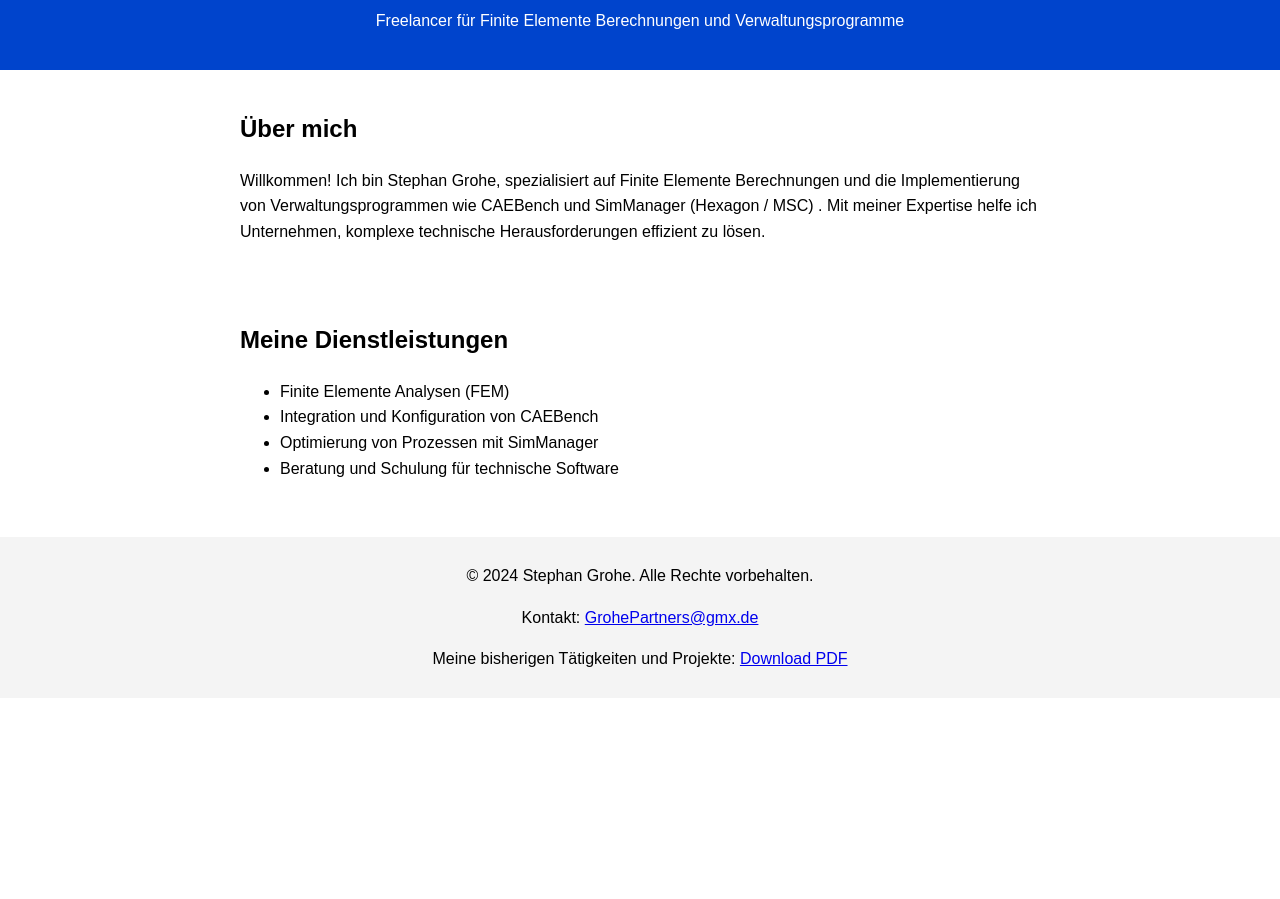
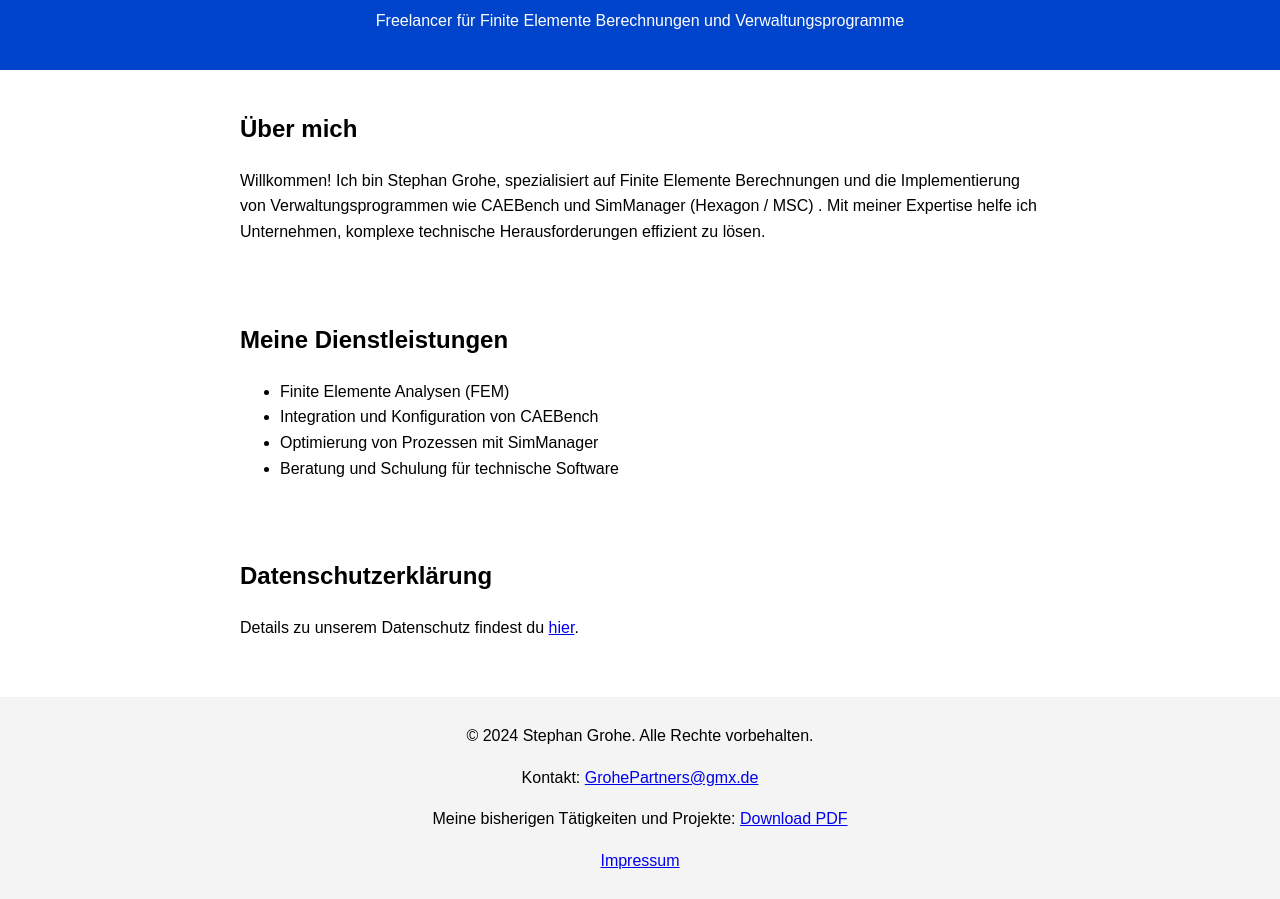
Before and after one commit to stephangrohe/stephan-grohe-partners, a plain HTML site: page index.html in a window 1280 px wide. Shown: the part 106-1005 px from the top of the page. Before the commit the page ends 804 px from the top, so only its background shows below. Drawn offline with Linux system fonts and the light colour scheme.

Commit message:
Datenschutzerklärung und Impressum hinzugefügt

```diff
--- a/index.html
+++ b/index.html
@@ -56,11 +56,19 @@
     </ul>
 </section>
 
+<section>
+    <h2>Datenschutzerklärung</h2>
+    <p>Details zu unserem Datenschutz findest du <a href="Datenschutz.txt">hier</a>.</p>
+</section>
+
 <footer>
     <p>&copy; 2024 Stephan Grohe. Alle Rechte vorbehalten.</p>
     <p>Kontakt: <a href="mailto:GrohePartners@gmx.de">GrohePartners@gmx.de</a></p>
     <p>Meine bisherigen Tätigkeiten und Projekte: <a href="cv.pdf" download>Download PDF</a></p>
+    <p><a href="Impressum.txt">Impressum</a></p>
 </footer>
+
+
 
 </body>
 </html>
```
